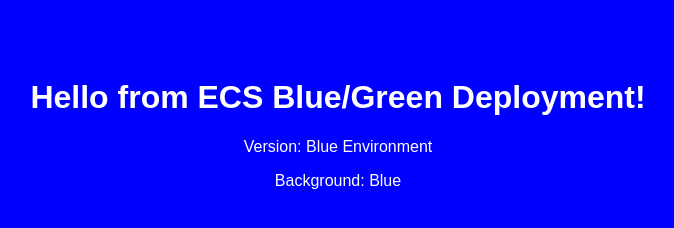
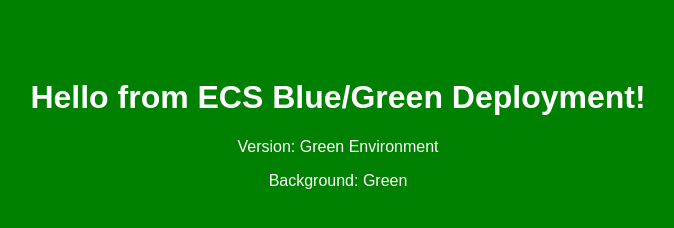
Before and after one commit to takyafumin/sample-aws-ecs-blue-green-deploy, a plain HTML site: page index.html in a window 1280 px wide. Shown: the whole page, without its empty margins (302-976 px from the left). Drawn offline with Linux system fonts and the light colour scheme.

```diff
--- a/index.html
+++ b/index.html
@@ -4,19 +4,19 @@
     <title>ECS Blue/Green Deploy Sample</title>
     <style>
         body {
-            background-color: blue;
+            background-color: green;
             color: white;
             font-family: Arial, sans-serif;
             text-align: center;
             padding: 50px;
         }
-        /* 将来的にgreenに変更可能 */
-        /* background-color: green; */
+        /* Blue/Greenの切り替え */
+        /* background-color: blue; */
     </style>
 </head>
 <body>
     <h1>Hello from ECS Blue/Green Deployment!</h1>
-    <p>Version: Blue Environment</p>
-    <p>Background: Blue</p>
+    <p>Version: Green Environment</p>
+    <p>Background: Green</p>
 </body>
 </html>
```
Also changed, not shown: 2 other files.
